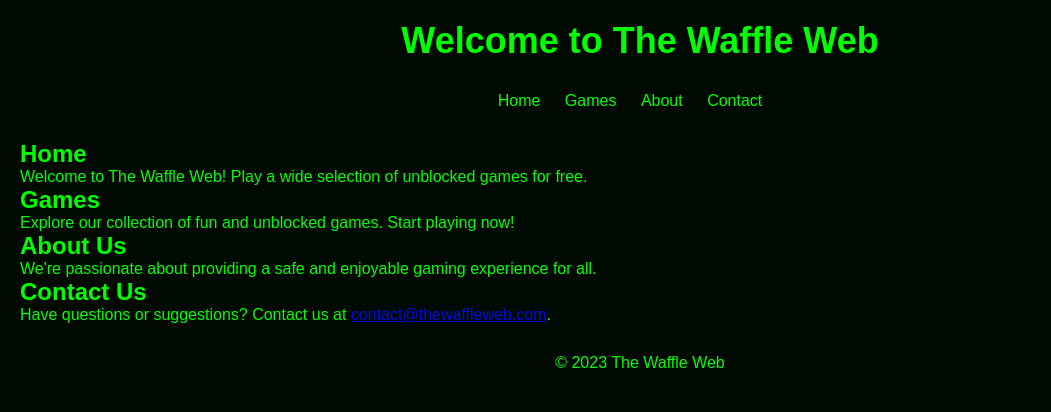
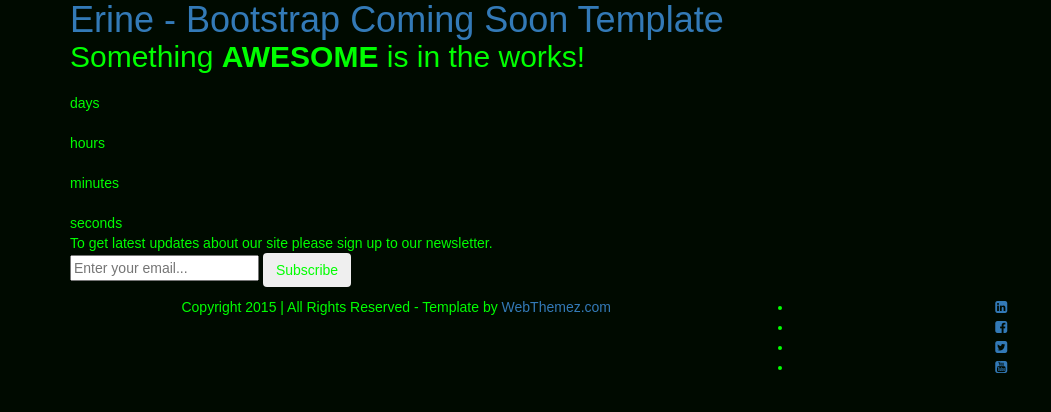
Before and after one commit to wolfnoneYT/Waffle-web-is-so-cool, a plain HTML site: page index.html in a window 1280 px wide. Shown: the whole page, without its empty margins (0-1051 px from the left). Drawn offline with nearby package versions, Linux system fonts and the light colour scheme; files that its build step writes are made by us from their sources.

Commit message:
Update index.html

```diff
--- a/index.html
+++ b/index.html
@@ -1,45 +1,109 @@
 <!DOCTYPE html>
 <html lang="en">
+
     <head>
-    <meta charset="UTF-8">
-    <meta name="viewport" content="width=device-width, initial-scale=1.0">
-    <title>The Waffle Web</title>
 
-    <!-- Link to your external CSS file -->
-    <link rel="stylesheet" type="text/css" href="style.css">
+        <meta charset="utf-8">
+        <meta http-equiv="X-UA-Compatible" content="IE=edge">
+        <meta name="viewport" content="width=device-width, initial-scale=1">
+        <title>Tech-City - Bootstrap Coming Soon Template</title>
+
+        <!-- CSS -->
+        <link rel="stylesheet" href="http://fonts.googleapis.com/css?family=Roboto:400,300,100,100italic,300italic,400italic,700,700italic">
+
+        <link rel="stylesheet" href="assets/bootstrap/css/bootstrap.min.css">
+        <link rel="stylesheet" href="assets/css/animate.css">
+        <link rel="stylesheet" href="assets/css/style.css">
+
+        <!-- HTML5 Shim and Respond.js IE8 support of HTML5 elements and media queries -->
+        <!-- WARNING: Respond.js doesn't work if you view the page via file:// -->
+        <!--[if lt IE 9]>
+            <script src="https://oss.maxcdn.com/libs/html5shiv/3.7.0/html5shiv.js"></script>
+            <script src="https://oss.maxcdn.com/libs/respond.js/1.4.2/respond.min.js"></script>
+        <![endif]-->
+
+		<!-- Font Awesome -->
+		<link href="http://maxcdn.bootstrapcdn.com/font-awesome/4.2.0/css/font-awesome.min.css" rel="stylesheet">
     </head>
+
     <body>
-    <header>
-        <h1>Welcome to The Waffle Web</h1>
-    </header>
-    <nav>
-        <ul>
-            <li><a href="#home">Home</a></li>
-            <li><a href="#games">Games</a></li>
-            <li><a href="#about">About</a></li>
-            <li><a href="#contact">Contact</a></li>
+
+        <!-- Coming Soon -->
+        <div class="coming-soon">
+            <div class="inner-bg">
+                <div class="container">
+                    <div class="row">
+                        <div class="col-sm-12">
+                        	<div class="logo wow fadeInDown">
+                        		<h1>
+                        			<a href="">Erine - Bootstrap Coming Soon Template</a>
+                        		</h1>
+                        	</div>
+                            <h2 class="wow fadeInDown">Something <strong>AWESOME</strong> is in the works!</h2>
+                            <div class="timer wow fadeInUp">
+                                <div class="days-wrapper">
+                                    <span class="days"></span> <br>days
+                                </div>
+                                <div class="hours-wrapper">
+                                    <span class="hours"></span> <br>hours
+                                </div>
+                                <div class="minutes-wrapper">
+                                    <span class="minutes"></span> <br>minutes
+                                </div>
+                                <div class="seconds-wrapper">
+                                    <span class="seconds"></span> <br>seconds
+                                </div>
+                            </div>
+                            <div class="wow fadeInDown">
+                            	<p>
+                            		To get latest updates about our site please sign up to our newsletter.
+                            	</p>
+                            </div>
+                            <div class="subscribe wow fadeInDown">
+			                    <form class="form-inline" action="" method="post">
+			                        <input type="text" name="email" placeholder="Enter your email..." class="subscribe-email">
+			                        <button type="submit" class="btn">Subscribe</button>
+			                    </form>
+			                    <div class="success-message"></div>
+			                    <div class="error-message"></div>
+			                </div>
+                        </div>
+                    </div>
+                </div>
+            </div>
+
+
+        <!-- Footer -->
+        <footer>
+	        <div class="container">
+	            <div class="row">
+	                <div class="col-sm-7 footer-copyright">
+	                    <p>Copyright 2015 | All Rights Reserved - Template by  <a href="http://webthemez.com">WebThemez.com</a></p>
+	                </div>
+	                <div class="col-sm-5 footer-social pull-right">
+	                	<ul class="social-icon">
+								<li><a href=""><i class="fa fa-linkedin-square"></i></a></li>
+								<li><a href=""><i class="fa fa-facebook-square"></i></a></li>
+								<li><a href=""><i class="fa fa-twitter-square"></i></a></li>
+								<li><a href=""><i class="fa fa-youtube-square"></i></a></li>
 							</ul>
-    </nav>
-    <main>
-        <section id="home">
-            <h2>Home</h2>
-            <p>Welcome to The Waffle Web! Play a wide selection of unblocked games for free.</p>
-        </section>
-        <section id="games">
-            <h2>Games</h2>
-            <p>Explore our collection of fun and unblocked games. Start playing now!</p>
-        </section>
-        <section id="about">
-            <h2>About Us</h2>
-            <p>We're passionate about providing a safe and enjoyable gaming experience for all.</p>
-        </section>
-        <section id="contact">
-            <h2>Contact Us</h2>
-            <p>Have questions or suggestions? Contact us at <a href="mailto:contact@thewaffleweb.com">contact@thewaffleweb.com</a>.</p>
-        </section>
-    </main>
-    <footer>
-        <p>&copy; 2023 The Waffle Web</p>
+	                </div>
+	            </div>
+	        </div>
         </footer>
+</div>
+
+        <!-- Javascript -->
+        <script src="assets/js/jquery-1.10.2.min.js"></script>
+        <script src="assets/js/jquery.backstretch.min.js"></script>
+        <script src="assets/js/jquery.countdown.min.js"></script>
+        <script src="assets/js/wow.min.js"></script>
+        <script src="assets/js/scripts.js"></script>
+
+        <!--[if lt IE 10]>
+            <script src="assets/js/placeholder.js"></script>
+        <![endif]-->
+
     </body>
+
 </html>
```
Lines whose indentation alone changed are shown as unchanged.
